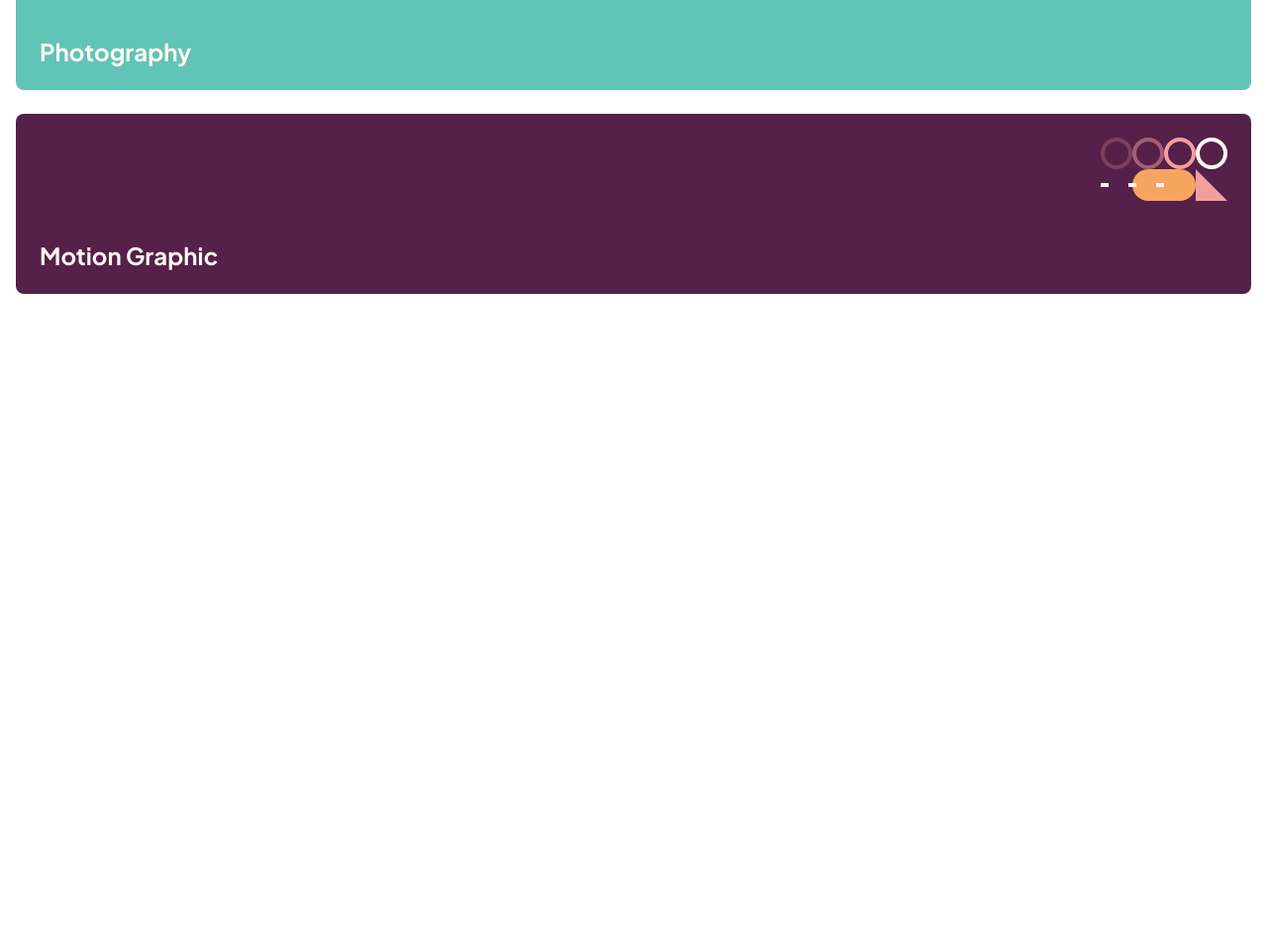
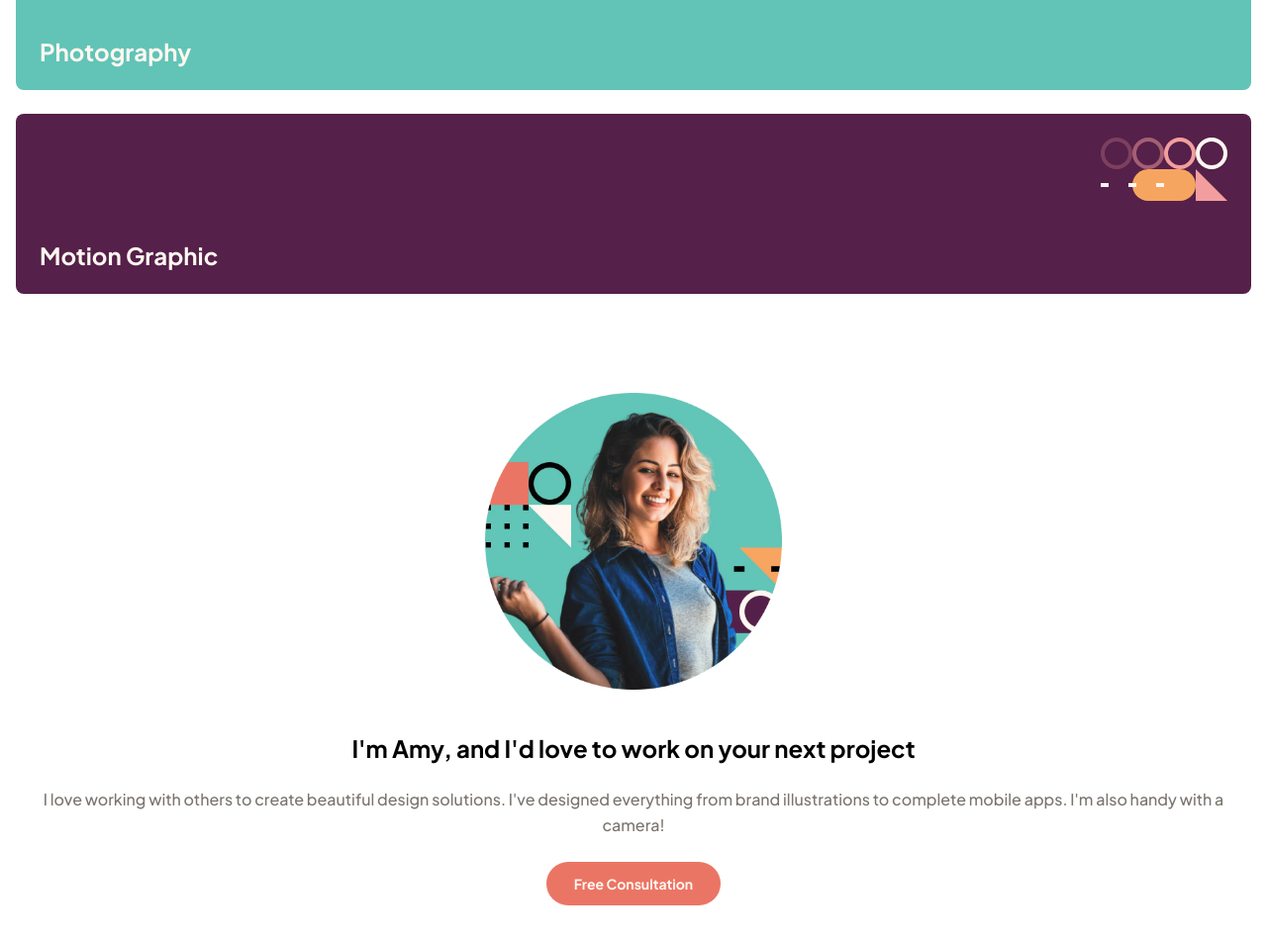
Before and after one commit to mikolajszymczuk1/single-page-design-portfolio, a website built with webpack: page src/index.html in a window 1280 px wide. Shown: the part 1098-2051 px from the top of the page at 99% size. Before the commit the page ends 1395 px from the top, so only its background shows below. Built offline with nearby package versions, Linux system fonts and the light colour scheme.

Commit message:
Created About me section

```diff
--- a/src/assets/scss/main.scss
+++ b/src/assets/scss/main.scss
@@ -18,5 +18,6 @@
 
 @use '@/assets/scss/views/index/indexHeader';
 @use '@/assets/scss/views/index/categoryGrid';
+@use '@/assets/scss/views/index/aboutMe';
 
 /* ==================================== */
--- /dev/null
+++ b/src/assets/scss/views/index/_aboutMe.scss
@@ -0,0 +1,32 @@
+@use '@/assets/scss/utils/variables' as *;
+@use '@/assets/scss/utils/mixins/transformationMixins' as *;
+
+/* About me section styles */
+.about-me {
+  padding: 100px $section-x-padding;
+
+  text-align: center;
+
+  &__image {
+    @include size(300px);
+  }
+
+  &__about-text-wrapper {
+    margin-top: 40px;
+
+    font-family: $plus-jakarta;
+  }
+
+  &__heading {
+    margin-bottom: 24px;
+
+    color: $black;
+  }
+
+  &__text {
+    margin-bottom: 24px;
+
+    color: $gray;
+    line-height: 26px;
+  }
+}
--- a/src/index.html
+++ b/src/index.html
@@ -116,7 +116,28 @@
       </article>
       <!-- === END Illustration card -- Motion Graphics === -->
     </section>
-    <!-- === END category grid section === -->
+    <!-- === END Category grid section === -->
+
+    <!-- === About me section === -->
+    <section class="about-me">
+      <img
+        class="about-me__image"
+        src="./assets/images/image-amy.webp"
+        alt="Happy women on cyan background" title="Amy image"
+      >
+
+      <div class="about-me__about-text-wrapper">
+        <h2 class="about-me__heading">I'm Amy, and I'd love to work on your next project</h2>
+        <p class="about-me__text">
+          I love working with others to create beautiful design solutions.
+          I've designed everything from brand illustrations to complete mobile apps.
+          I'm also handy with a camera!
+        </p>
+
+        <button class="color-button color-button--dark-orange">Free Consultation</button>
+      </div>
+    </section>
+    <!-- === END About me section === -->
   </main>
   <!-- ====== END Main ====== -->
 </body>
```
